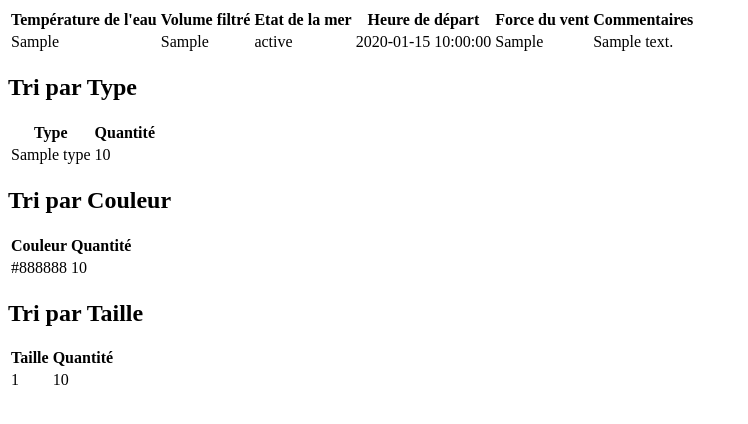
After one commit to Jonathan-Auber/expedition-med, a PHP site: the page made by views/DetailBySample.phtml in a window 1280 px wide. The commit adds this page. Shown: the top 424 px of the page, without its empty margins (0-748 px from the left). Run offline with PHP 8.4, Linux system fonts and the light colour scheme; the template is opened without the code that fills it: most values are stand-ins (such as "Sample title", 1, 10 or a date in 2020).

Commit message:
ultime sauvegarde

```diff
--- /dev/null
+++ b/views/DetailBySample.phtml
@@ -0,0 +1,73 @@
+<table class="table">
+    <thead>
+        <tr>
+            <th scope="col">Température de l'eau</th>
+            <th scope="col">Volume filtré</th>
+            <th scope="col">Etat de la mer</th>
+            <th scope="col">Heure de départ</th>
+            <th scope="col">Force du vent</th>
+            <th scope="col">Commentaires</th>
+        </tr>
+    </thead>
+    <tbody>
+        <tr>
+            <td><?= $details["Water_temperature"] ?></td>
+            <td><?= $details["Filtered_volume"] ?></td>
+            <td><?= $details["Sea_state"] ?></td>
+            <td><?= $details["Start_time"] ?></td>
+            <td><?= $details["Wind_force"] ?></td>
+            <td><?= $details["Commentaires"] ?></td>
+        </tr>
+    </tbody>
+</table>
+<h2>Tri par Type</h2>
+<table class="table">
+    <thead>
+        <tr>
+            <th scope="col">Type</th>
+            <th scope="col">Quantité</th>
+        </tr>
+    </thead>
+    <tbody>
+        <?php foreach ($resultT as $res) : ?>
+            <tr>
+                <td><?= $res["Type"] ?></td>
+                <td><?= $res["total"] ?></td>
+            </tr>
+        <?php endforeach; ?>
+    </tbody>
+</table>
+<h2>Tri par Couleur</h2>
+<table class="table">
+    <thead>
+        <tr>
+            <th scope="col">Couleur</th>
+            <th scope="col">Quantité</th>
+        </tr>
+    </thead>
+    <tbody>
+        <?php foreach ($resultC as $res) : ?>
+            <tr>
+                <td><?= $res["Color"] ?></td>
+                <td><?= $res["total"] ?></td>
+            </tr>
+        <?php endforeach; ?>
+    </tbody>
+</table>
+<h2>Tri par Taille</h2>
+<table class="table">
+    <thead>
+        <tr>
+            <th scope="col">Taille</th>
+            <th scope="col">Quantité</th>
+        </tr>
+    </thead>
+    <tbody>
+        <?php foreach ($resultS as $res) : ?>
+            <tr>
+                <td><?= $res["Size"] ?></td>
+                <td><?= $res["total"] ?></td>
+            </tr>
+        <?php endforeach; ?>
+    </tbody>
+</table>
--- a/views/Layout.phtml
+++ b/views/Layout.phtml
@@ -15,7 +15,7 @@
     <div class="container mb-5">
         <header class="d-flex flex-wrap align-items-center justify-content-center justify-content-md-between py-3 mb-4 border-bottom">
             <a href="https://www.expedition-med.org/" class="d-flex align-items-center col-md-3 mb-2 mb-md-0 text-dark text-decoration-none">
-        <img class="img-fluid"  src="public/assets/img/logo.svg" alt="Logo de l'association Expedition Med">
+                <img class="img-fluid" src="public/assets/img/logo.svg" alt="Logo de l'association Expedition Med">
             </a>
 
             <ul class="nav col-12 col-md-auto mb-2 justify-content-center mb-md-0">
```
Also changed, not shown: config/Routing.php (+7 -1 lines), controllers/DataController.php (+8 -1 lines), models/DataRepository.php (+28 -0 lines). Lines whose indentation alone changed are shown as unchanged.
